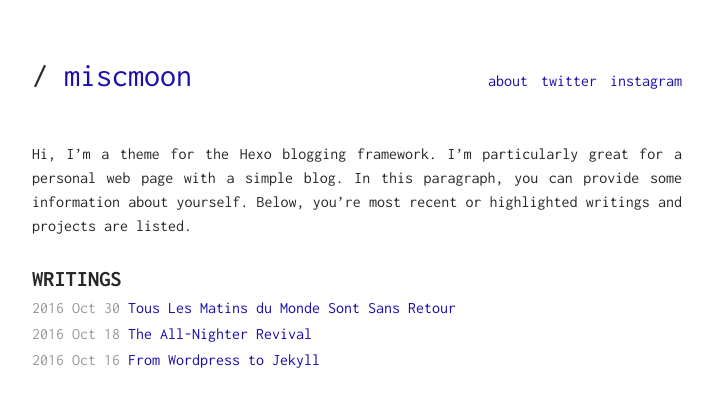
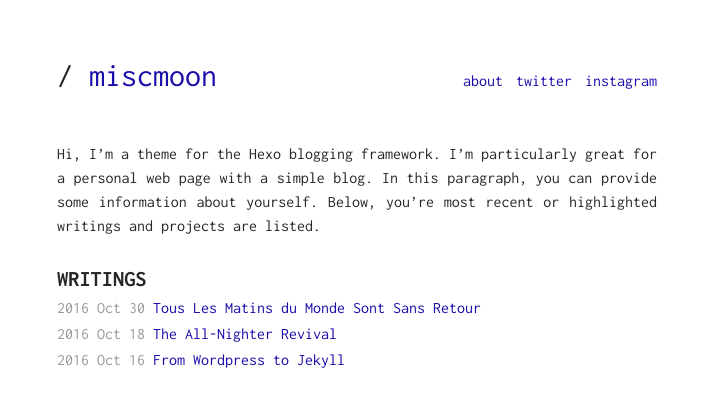
Before and after one commit to miscmoon/miscmoon.github.io, a Jekyll site: the page built from index.html, in a window 1280 px wide. Shown: the top 407 px of the page, without its empty margins (283-996 px from the left). Built offline with Jekyll 4.4.1, drawn with Linux system fonts in a browser that asks for light colours.

Commit message:
Update main.scss

```diff
--- a/assets/css/main.scss
+++ b/assets/css/main.scss
@@ -101,7 +101,7 @@ img {
 
 
 .wrapper {
-	max-width: 650px;
+	max-width: 600px;
 	margin: auto;
 	padding: 60px 30px 60px 30px;
 	@media screen and (max-width: $br) {
```
